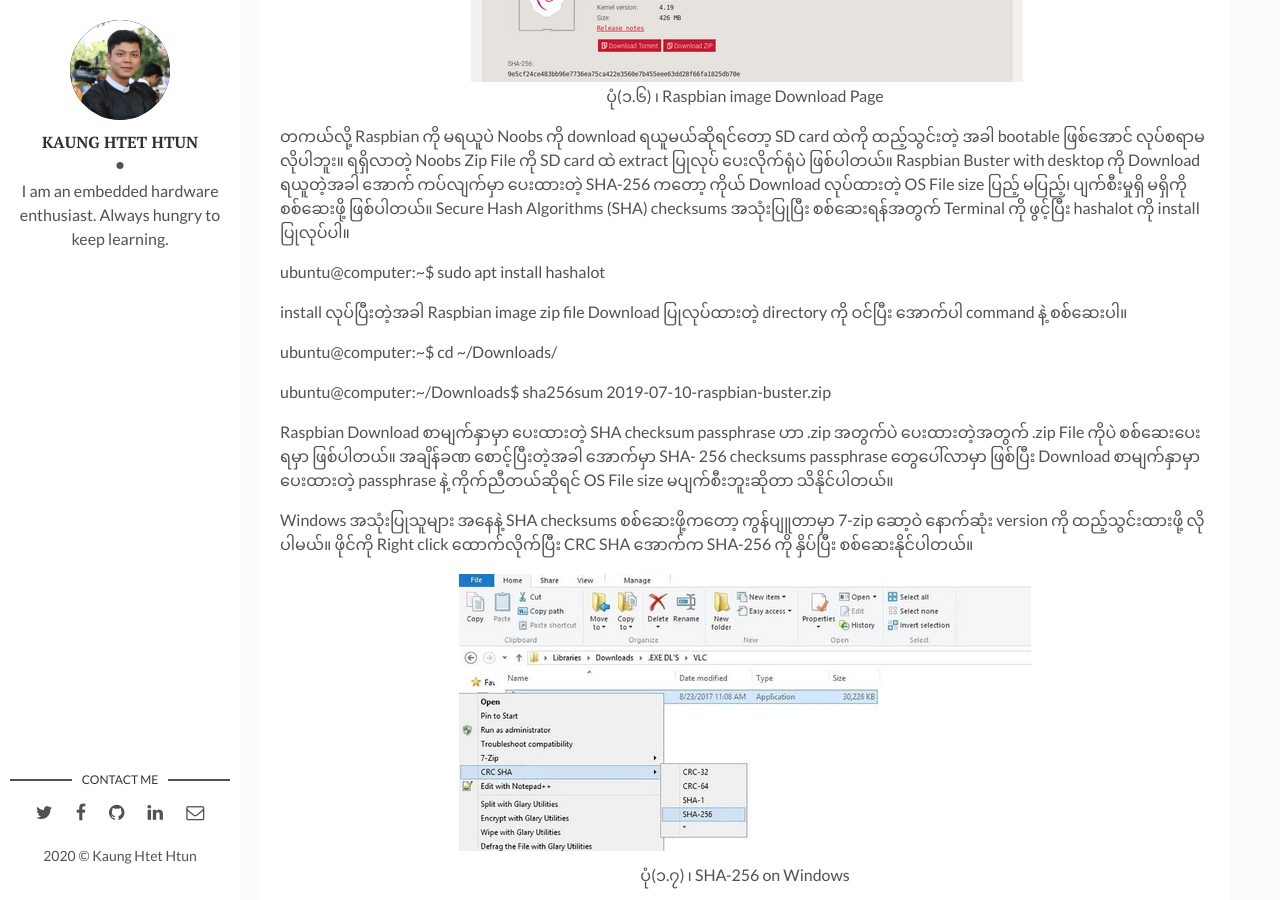
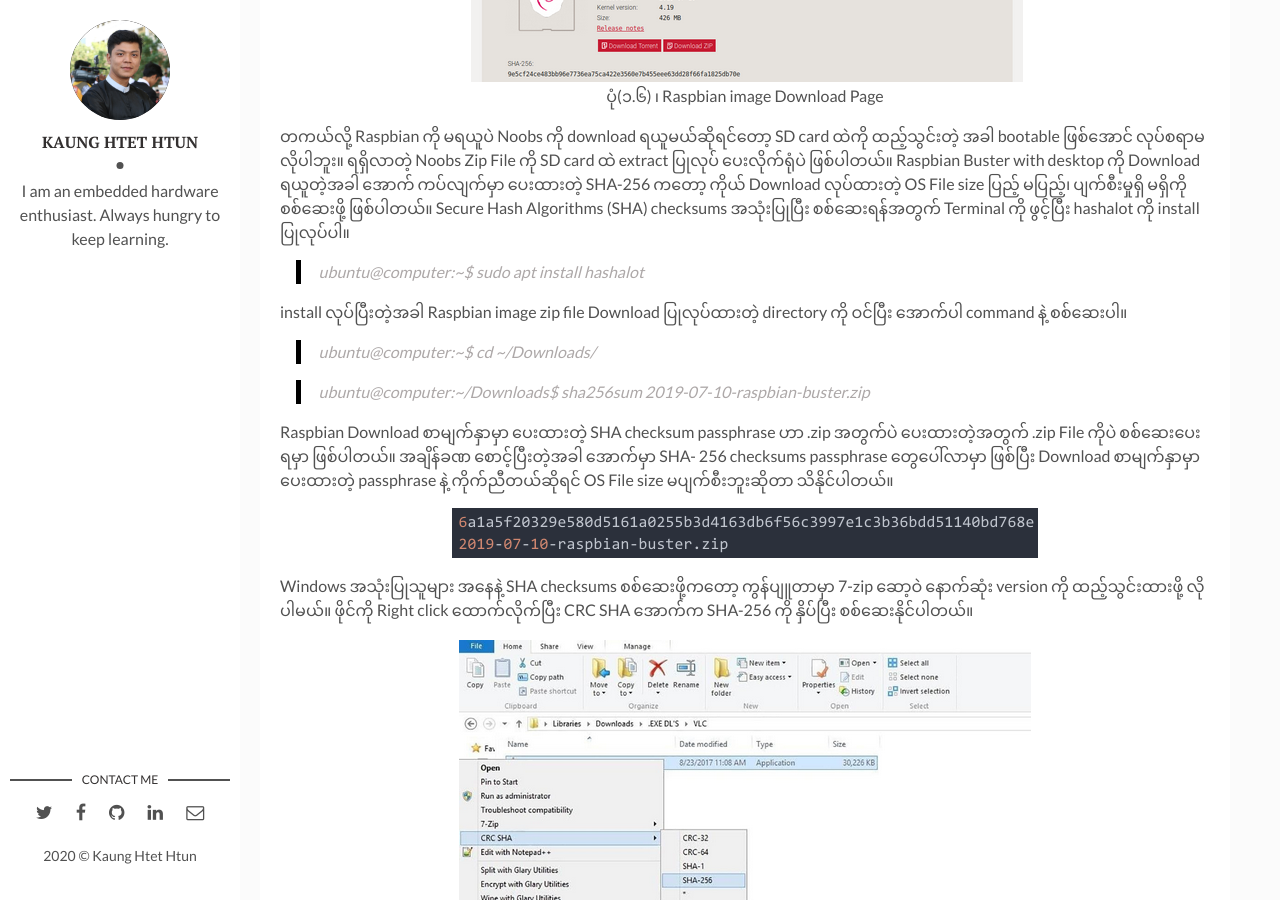
Before and after one commit to kogyikaunghtet/kogyikaunghtet.github.io, a Jekyll site: the page built from _posts/2020-02-19-sha-check.markdown, in a window 1280 px wide and 900 px high, scrolled down 1022 px. Built offline with Jekyll 4.4.1, drawn with Linux system fonts in a browser that asks for light colours; comment, search, counter and statistics services are not loaded.

Commit message:
Initial commit

```diff
--- a/_posts/2020-02-19-sha-check.markdown
+++ b/_posts/2020-02-19-sha-check.markdown
@@ -17,17 +17,19 @@ Raspberry Pi မှာ Raspbian image တပ်ဆင်ဖို့ micro SD ca
 
 တကယ်လို့ Raspbian ကို မရယူပဲ Noobs ကို download ရယူမယ်ဆိုရင်တော့ SD card ထဲကို ထည့်သွင်းတဲ့ အခါ bootable ဖြစ်အောင် လုပ်စရာမလိုပါဘူး။ ရရှိလာတဲ့ Noobs Zip File ကို SD card ထဲ extract ပြုလုပ် ပေးလိုက်ရုံပဲ ဖြစ်ပါတယ်။ Raspbian Buster with desktop ကို Download ရယူတဲ့အခါ အောက် ကပ်လျက်မှာ ပေးထားတဲ့ SHA-256 ကတော့ ကိုယ် Download လုပ်ထားတဲ့ OS File size ပြည့် မပြည့်၊ ပျက်စီးမှုရှိ မရှိကို စစ်ဆေးဖို့ ဖြစ်ပါတယ်။ Secure Hash Algorithms (SHA) checksums အသုံးပြုပြီး စစ်ဆေးရန်အတွက် Terminal ကို ဖွင့်ပြီး hashalot ကို install ပြုလုပ်ပါ။
 
-ubuntu@computer:~$ sudo apt install hashalot
+> ubuntu@computer:~$ sudo apt install hashalot
 
 install လုပ်ပြီးတဲ့အခါ Raspbian image zip file Download ပြုလုပ်ထားတဲ့ directory ကို ဝင်ပြီး အောက်ပါ command နဲ့ စစ်ဆေးပါ။
 
-ubuntu@computer:~$ cd ~/Downloads/
+> ubuntu@computer:~$ cd ~/Downloads/
 
-ubuntu@computer:~/Downloads$ sha256sum 2019-07-10-raspbian-buster.zip
+> ubuntu@computer:~/Downloads$ sha256sum 2019-07-10-raspbian-buster.zip
 
 Raspbian Download စာမျက်နှာမှာ ပေးထားတဲ့ SHA checksum passphrase ဟာ .zip အတွက်ပဲ ပေးထားတဲ့အတွက် .zip File ကိုပဲ စစ်ဆေးပေးရမှာ ဖြစ်ပါတယ်။ အချိန်ခဏ စောင့်ပြီးတဲ့အခါ အောက်မှာ SHA- 256 checksums passphrase တွေပေါ်လာမှာ ဖြစ်ပြီး Download စာမျက်နှာမှာ ပေးထားတဲ့ passphrase နဲ့ ကိုက်ညီတယ်ဆိုရင် OS File size မပျက်စီးဘူးဆိုတာ သိနိုင်ပါတယ်။
 
-
+<p align="center">
+<img src="/assets/img/rpibook/sha-cmd.png">
+</p>
 
 Windows အသုံးပြုသူများ အနေနဲ့ SHA checksums စစ်ဆေးဖို့ကတော့ ကွန်ပျူတာမှာ 7-zip ဆော့ဝဲ နောက်ဆုံး version ကို ထည့်သွင်းထားဖို့ လိုပါမယ်။ ဖိုင်ကို Right click ထောက်လိုက်ပြီး CRC SHA အောက်က SHA-256 ကို နှိပ်ပြီး စစ်ဆေးနိုင်ပါတယ်။
 
```
Also changed, not shown: assets/img/rpibook/sha-cmd.png (added).
